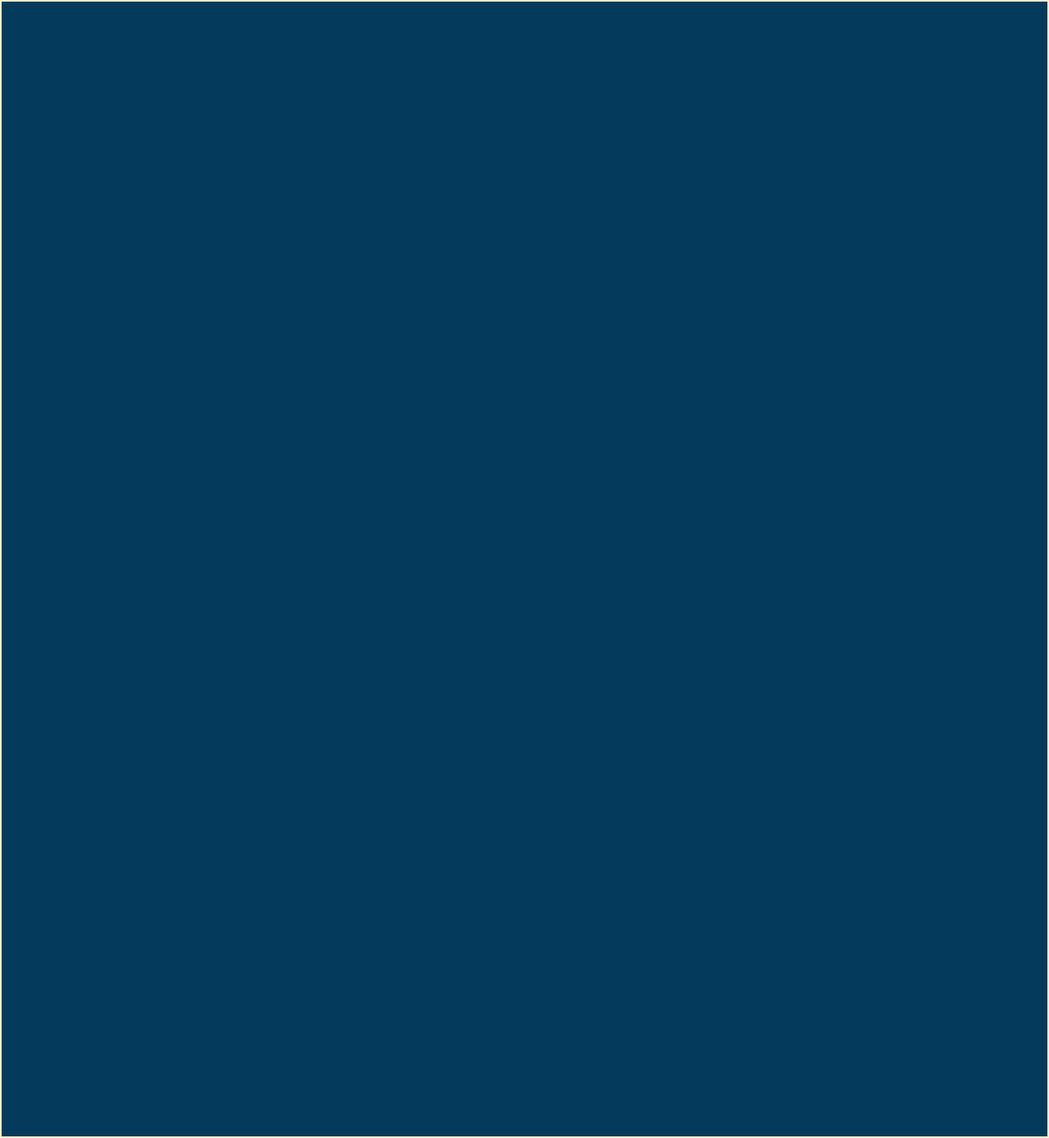
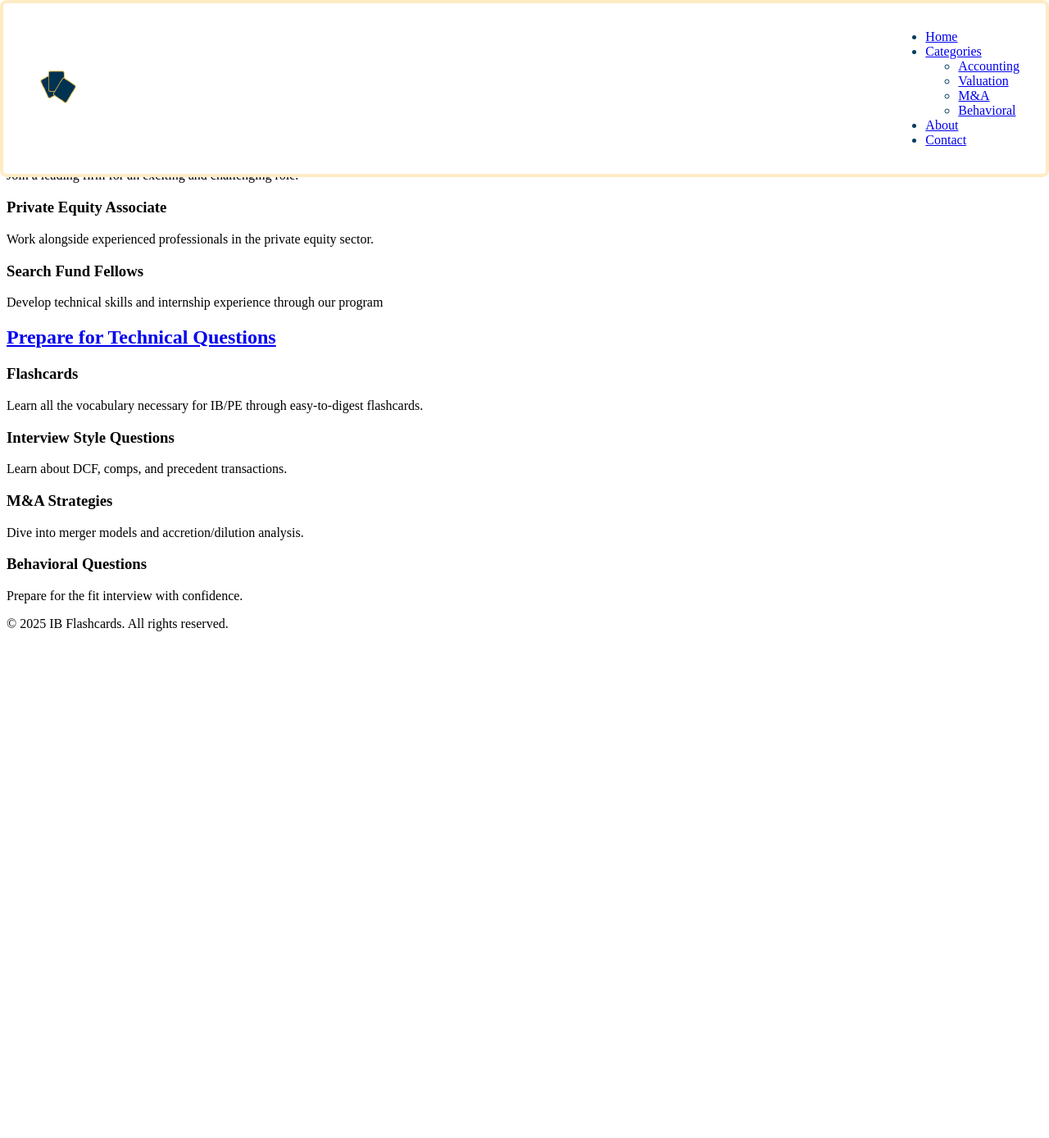
Before and after one commit to arnavs06/FlashFinance, a Flask app: page / in a window 1280 px wide. Shown: the whole page at 82% size. After the commit the page ends 770 px from the top, so only its background shows below. Run offline with Flask 3, Linux system fonts and the light colour scheme.

Commit message:
colors redoing again

```diff
--- a/FlashFinance/static/landing.css
+++ b/FlashFinance/static/landing.css
@@ -1,22 +1,6 @@
-body {
-  font-family: Arial, sans-serif;
-  margin: 0;
-  padding: 0;
-  background-color: rgb(4, 59, 92); /* Blue background */
-  color: rgb(255, 236, 197); /* Gold text */
-  opacity: 0;
-  animation: fadeIn 0.5s forwards;
-}
-
-/* Gold rims for all major containers */
-* {
-  outline: 2px solid rgb(255, 236, 197); /* Gold rim */
-  outline-offset: -2px; /* Ensures rim stays tight to the element */
-}
-
 header {
-  background-color: rgb(4, 59, 92); /* Blue background */
-  color: rgb(255, 236, 197); /* Gold text */
+  background-color: white;
+  color: rgb(4, 59, 92);
   padding: 1rem 2rem;
   display: flex;
   justify-content: space-between;
@@ -27,76 +11,6 @@
   right: 0;
   z-index: 1000;
   transition: top 0.3s;
+  border: 4px solid rgb(255, 236, 197); /* Gold trimming */
+  border-radius: 8px; /* Optional, for rounded edges */
 }
-
-header .logo {
-  font-size: 1.5rem;
-  font-weight: bold;
-}
-
-nav ul li a {
-  color: rgb(255, 236, 197); /* Gold text */
-  text-decoration: none;
-  font-weight: bold;
-}
-
-nav ul li ul {
-  background-color: rgb(255, 236, 197); /* Gold dropdown background */
-  color: rgb(4, 59, 92); /* Blue text */
-  border: 1px solid #ddd;
-  border-radius: 4px;
-}
-
-nav ul li ul li a {
-  color: rgb(4, 59, 92); /* Blue text */
-}
-
-.hero {
-  background-color: rgb(4, 59, 92); /* Blue background */
-  color: rgb(255, 236, 197); /* Gold text */
-  text-align: center;
-  padding: 5rem 1rem;
-  animation: fadeIn 1s forwards;
-  position: relative;
-  z-index: 2;
-  margin-top: 100px;
-}
-
-.hero h1, .hero p {
-  color: rgb(255, 236, 197); /* Gold text */
-}
-
-.new-job-postings {
-  background-color: rgb(4, 59, 92); /* Blue background */
-  color: rgb(255, 236, 197); /* Gold text */
-  padding: 3rem 1rem;
-  text-align: center;
-  margin-top: 4rem;
-}
-
-.job-card {
-  background-color: white;
-  border: 1px solid #ddd;
-  border-radius: 8px;
-  color: rgb(4, 59, 92); /* Blue text */
-}
-
-.job-card:hover {
-  transform: translateY(-10px);
-  box-shadow: 0 8px 16px rgba(0, 0, 0, 0.2);
-}
-
-.content h2 {
-  color: rgb(255, 236, 197); /* Gold text */
-}
-
-.card {
-  border: 1px solid #ddd;
-  background-color: white;
-  color: rgb(4, 59, 92); /* Blue text */
-}
-
-footer {
-  background-color: rgb(4, 59, 92); /* Blue background */
-  color: rgb(255, 236, 197); /* Gold text */
-}
```
